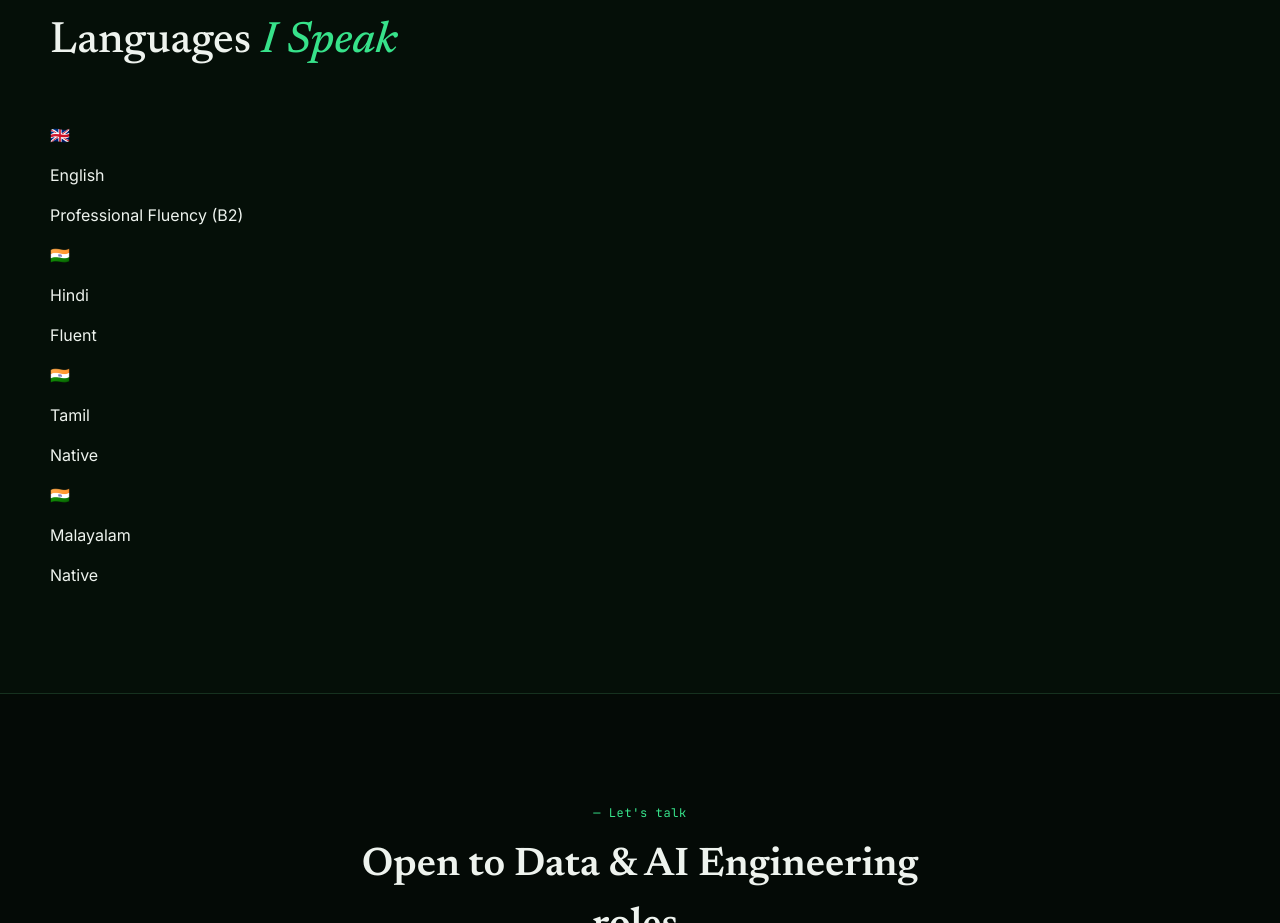
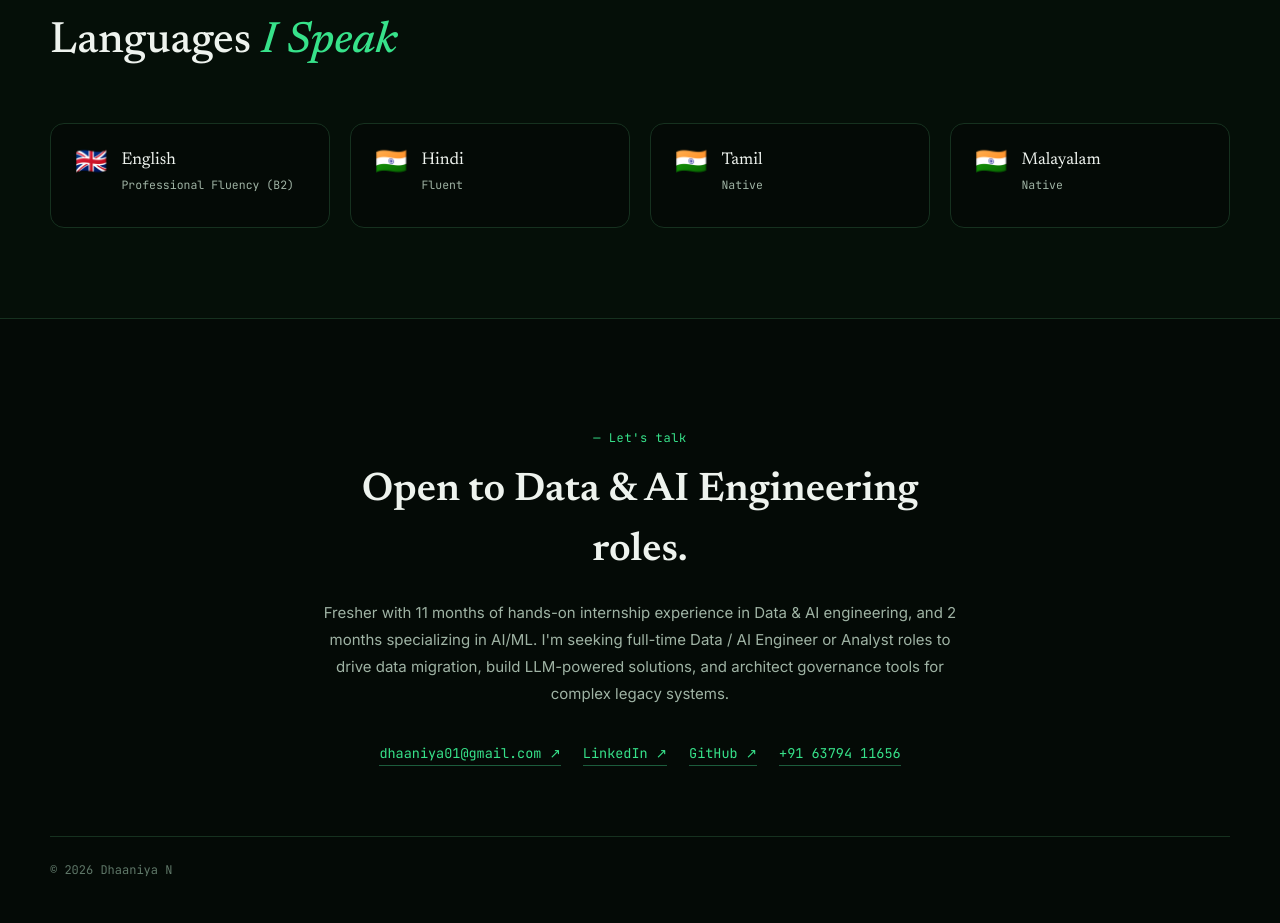
Before and after one commit to Dhaaniya10/portfolio, a plain HTML site: page index.html in a window 1280 px wide. Shown: the part 8268-9191 px from the top of the page. Drawn offline with Linux system fonts and the light colour scheme.

Commit message:
portfolio-update-3

```diff
--- a/styles.css
+++ b/styles.css
@@ -237,6 +237,25 @@ ul{ margin:0; padding:0; list-style:none; }
 .award-date{ font-family: var(--mono); font-size:11.5px; color: var(--accent); margin-bottom:14px; display:block; }
 .award-desc{ color: var(--ink-dim); font-size:13.5px; line-height:1.7; }
 
+/* ---------- LANGUAGES ---------- */
+.lang-grid{
+  display:grid; grid-template-columns: repeat(4, 1fr); gap:20px;
+  max-width:1180px; margin:0 auto;
+}
+.lang-card{
+  background: var(--bg); border:1px solid var(--panel-border); border-radius: var(--radius);
+  padding:24px; display:flex; gap:14px; align-items:flex-start;
+}
+.lang-flag{ font-size:26px; line-height:1; }
+.lang-info{ flex:1; }
+.lang-name{ font-family: var(--serif); font-size:17px; margin:0 0 2px; }
+.lang-level{ font-family: var(--mono); font-size:11.5px; color: var(--ink-dim); margin:0 0 10px; }
+@media (max-width: 900px){
+  .lang-grid{ grid-template-columns: 1fr 1fr; }
+}
+@media (max-width: 560px){
+  .lang-grid{ grid-template-columns: 1fr; }
+}
 /* ---------- CONTACT ---------- */
 .contact{
   position:relative; z-index:2; text-align:center; padding: 110px 28px 60px;
```
